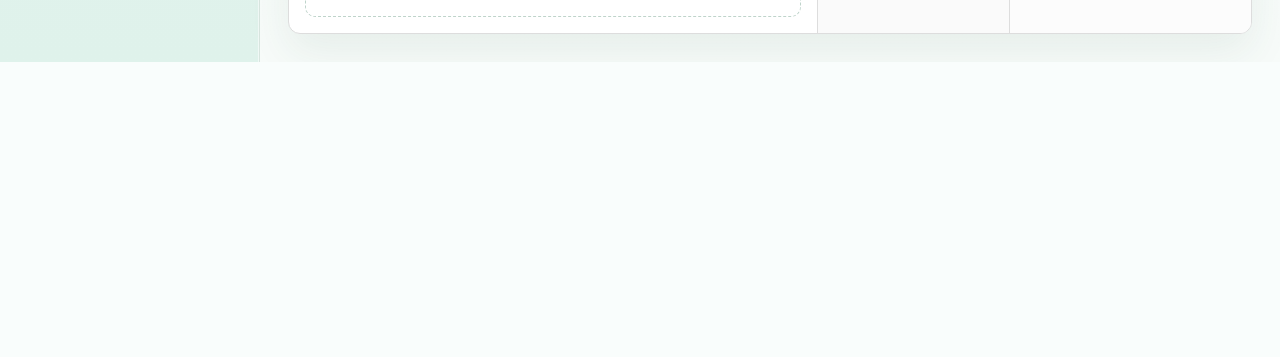
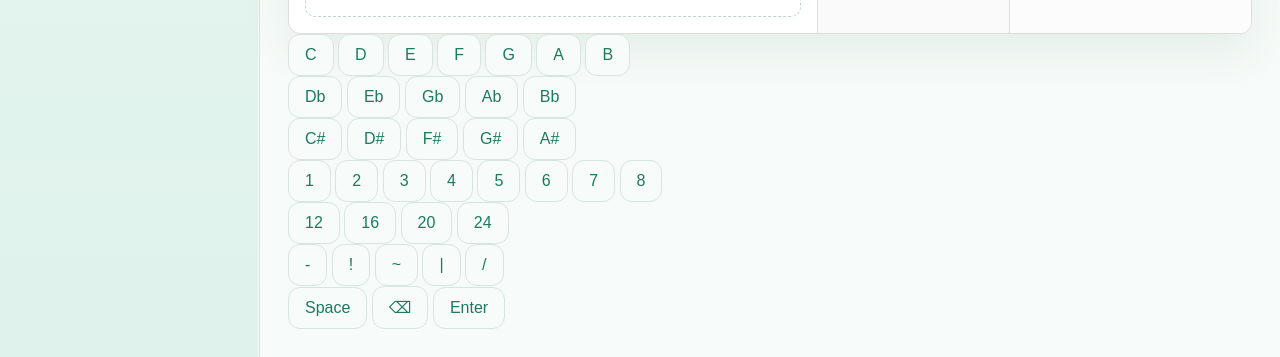
Before and after one commit to shinyeong-gwak/PleasePracticeJazz, a FastAPI app: page /music/licks in a window 1280 px wide. Shown: the part 2158-2515 px from the top of the page. Before the commit the page ends 2220 px from the top, so only its background shows below. Run offline with FastAPI, Linux system fonts and the light colour scheme; parts of the project's set-up code (start-up, migrations or seed data) failed here and were passed over.

Commit message:
fix : 키보드 추가

```diff
--- /dev/null
+++ b/static/js/lick/keyboard.js
@@ -0,0 +1,55 @@
+function insertText(text) {
+
+    if (!activeInput) {
+        return;
+    }
+
+    const start =
+        activeInput.selectionStart;
+
+    const end =
+        activeInput.selectionEnd;
+
+    const value =
+        activeInput.value;
+
+    activeInput.value =
+        value.substring(0, start)
+        + text
+        + value.substring(end);
+
+    activeInput.focus();
+
+    activeInput.selectionStart =
+        activeInput.selectionEnd =
+            start + text.length;
+}
+
+function insertToken(token) {
+
+    insertText(token + " ");
+}
+
+function backspaceKey() {
+
+    if (!activeInput) {
+        return;
+    }
+
+    const pos =
+        activeInput.selectionStart;
+
+    if (pos === 0) {
+        return;
+    }
+
+    activeInput.value =
+        activeInput.value.slice(0, pos - 1)
+        + activeInput.value.slice(pos);
+
+    activeInput.selectionStart =
+        activeInput.selectionEnd =
+            pos - 1;
+
+    activeInput.focus();
+}
--- a/static/js/lick/licks.js
+++ b/static/js/lick/licks.js
@@ -25,3 +25,18 @@ LickPage.actions.init = function init() {
 window.selectLick = LickPage.actions.selectLick;
 
 window.addEventListener("DOMContentLoaded", LickPage.actions.init);
+
+let activeInput = null;
+
+document.addEventListener(
+    "focusin",
+    (e) => {
+
+        if (
+            e.target.tagName === "INPUT" ||
+            e.target.tagName === "TEXTAREA"
+        ) {
+            activeInput = e.target;
+        }
+    }
+);
--- a/templates/music/licks.html
+++ b/templates/music/licks.html
@@ -221,6 +221,77 @@
         </div>
     </div>
 </div>
+<div id="musicKeyboard" class="music-keyboard">
+
+    <div class="kb-row">
+        <button onclick="insertText('C')">C</button>
+        <button onclick="insertText('D')">D</button>
+        <button onclick="insertText('E')">E</button>
+        <button onclick="insertText('F')">F</button>
+        <button onclick="insertText('G')">G</button>
+        <button onclick="insertText('A')">A</button>
+        <button onclick="insertText('B')">B</button>
+    </div>
+
+    <div class="kb-row">
+        <button onclick="insertText('Db')">Db</button>
+        <button onclick="insertText('Eb')">Eb</button>
+        <button onclick="insertText('Gb')">Gb</button>
+        <button onclick="insertText('Ab')">Ab</button>
+        <button onclick="insertText('Bb')">Bb</button>
+    </div>
+
+    <div class="kb-row">
+        <button onclick="insertText('C#')">C#</button>
+        <button onclick="insertText('D#')">D#</button>
+        <button onclick="insertText('F#')">F#</button>
+        <button onclick="insertText('G#')">G#</button>
+        <button onclick="insertText('A#')">A#</button>
+    </div>
+
+    <div class="kb-row">
+        <button onclick="insertToken('1')">1</button>
+        <button onclick="insertToken('2')">2</button>
+        <button onclick="insertToken('3')">3</button>
+        <button onclick="insertToken('4')">4</button>
+        <button onclick="insertToken('5')">5</button>
+        <button onclick="insertToken('6')">6</button>
+        <button onclick="insertToken('7')">7</button>
+        <button onclick="insertToken('8')">8</button>
+    </div>
+
+    <div class="kb-row">
+        <button onclick="insertToken('12')">12</button>
+        <button onclick="insertToken('16')">16</button>
+        <button onclick="insertToken('20')">20</button>
+        <button onclick="insertToken('24')">24</button>
+    </div>
+
+    <div class="kb-row">
+        <button onclick="insertText('-')">-</button>
+        <button onclick="insertToken('!')">!</button>
+        <button onclick="insertText('~')">~</button>
+        <button onclick="insertText('|')">|</button>
+        <button onclick="insertText('/')">/</button>
+    </div>
+
+    <div class="kb-row">
+        <button class="wide"
+                onclick="insertText(' ')">
+            Space
+        </button>
+
+        <button onclick="backspaceKey()">
+            ⌫
+        </button>
+
+        <button class="wide"
+                onclick="insertText('\n')">
+            Enter
+        </button>
+    </div>
+
+</div>
 {% endblock %}
 
 {% block scripts %}
@@ -230,4 +301,5 @@
 <script src="/static/js/lick/storage.js"></script>
 <script src="/static/js/lick/export.js"></script>
 <script src="/static/js/lick/licks.js"></script>
+<script src="/static/js/lick/keyboard.js"></script>
 {% endblock %}
```
Also changed, not shown: static/css/lick.css (+46 -0 lines).
